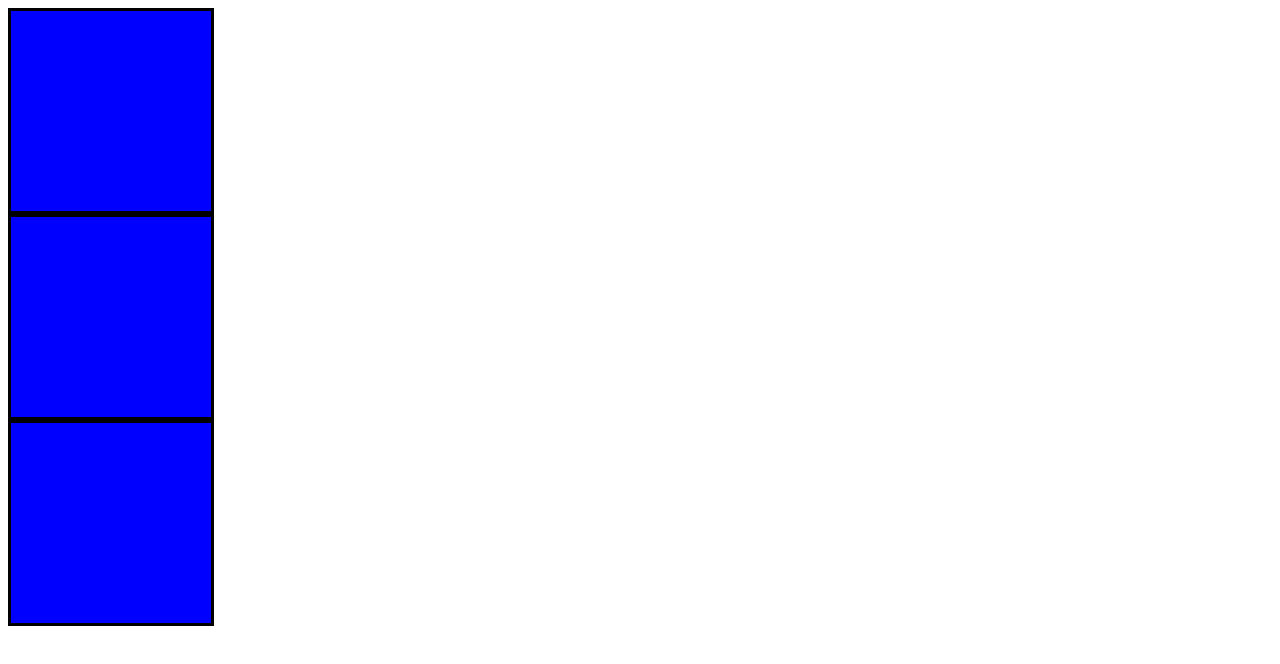
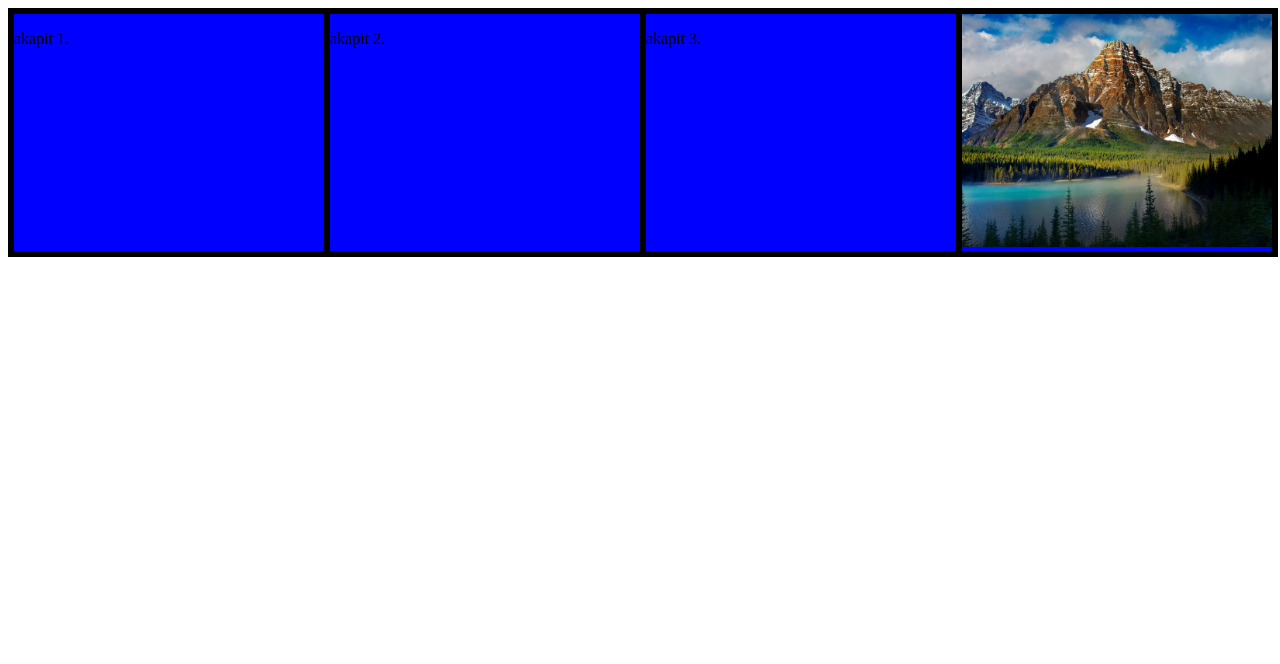
Before and after one commit to Dawidos2/www1, a plain HTML site: page index.html in a window 1280 px wide. Drawn offline with Linux system fonts and the light colour scheme.

Commit message:
Dodano diva i grafike zmieniono css

```diff
--- a/css.css
+++ b/css.css
@@ -1,6 +1,12 @@
 div{
     border: solid;
-     width: 200px;
-     height: 200px;
+    width:100%;
+
     background-color: blue;
 }
+.kontener{
+    display: flex;
+}
+img{
+    max-width: 100%;
+}
--- a/index.html
+++ b/index.html
@@ -7,8 +7,11 @@
     <title>www1</title>
 </head>
 <body>
-    <div></div>
-    <div></div>
-    <div></div>
+    <div class="kontener">
+    <div><p>akapit 1.</p></div>
+    <div><p>akapit 2.</p></div>
+    <div><p>akapit 3.</p></div>
+    <div><img src="./grafika/gora.jpg" alt=""></div>
+    </div>
 </body>
 </html>
```
Also changed, not shown: grafika/gora.jpg (added), 1 other file.
